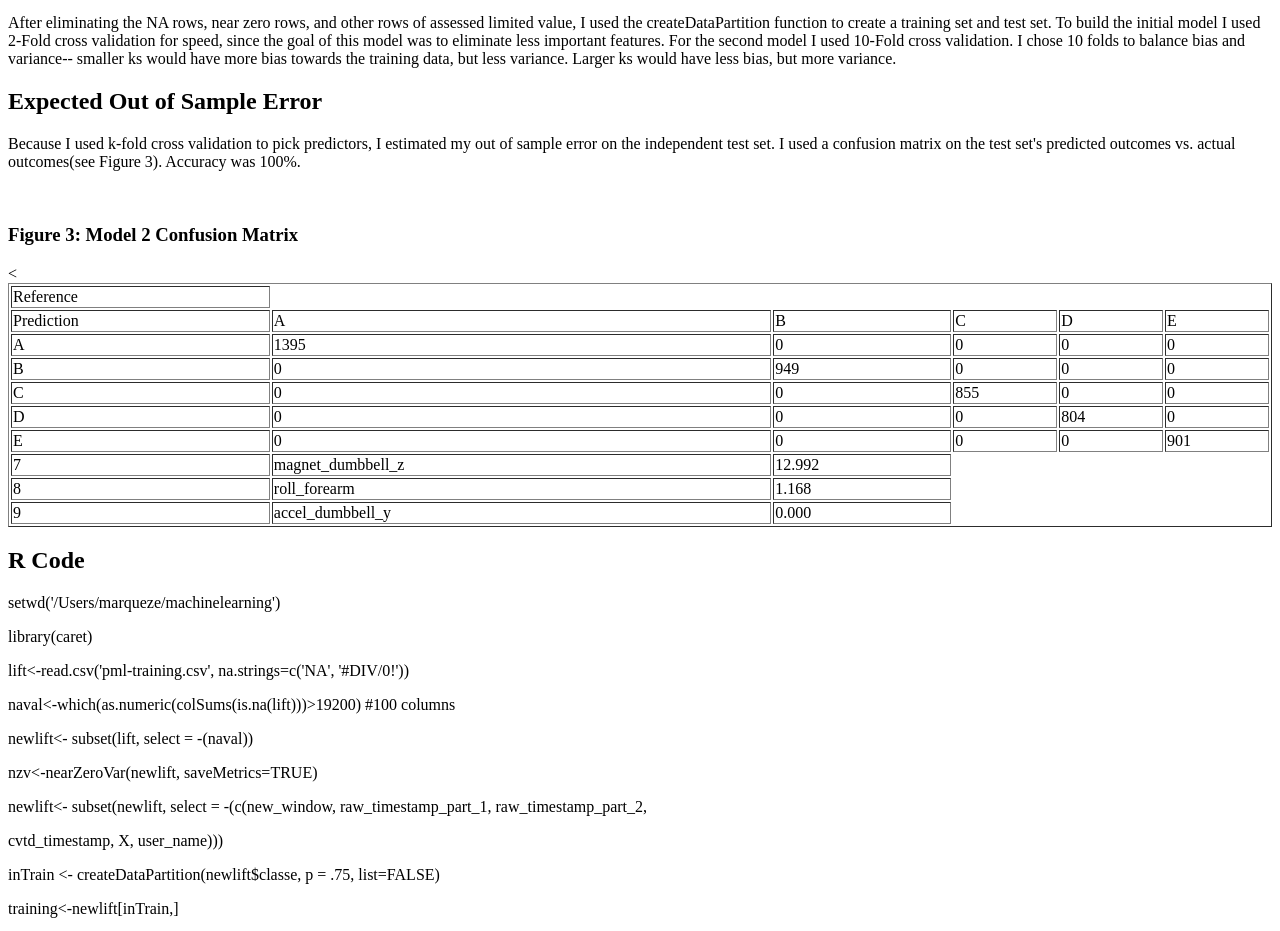
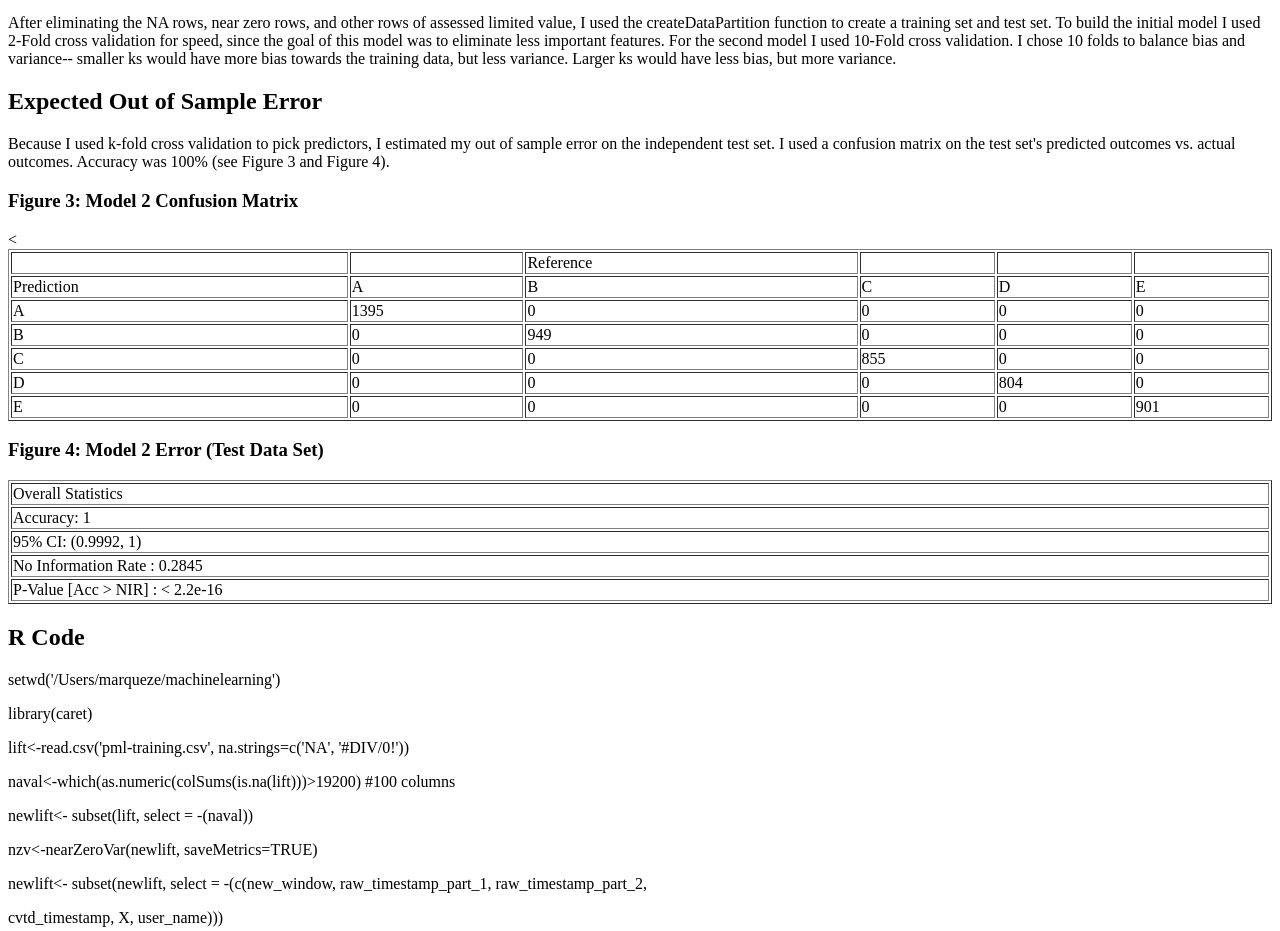
Before and after one commit to SierraAlpha/SierraAlpha.github.io, a plain HTML site: page index.html in a window 1280 px wide. Shown: the part 1220-2151 px from the top of the page. Drawn offline with Linux system fonts and the light colour scheme.

Commit message:
new tables

```diff
--- a/index.html
+++ b/index.html
@@ -151,12 +151,16 @@ applied the variable importance function and found that there was a drop off in
 <h2>Cross-Validation</h2>
 <p>After eliminating the NA rows, near zero rows, and other rows of assessed limited value, I used the createDataPartition function to create a training set and test set.  To build the initial model I used 2-Fold cross validation for speed, since the goal of this model was to eliminate less important features.  For the second model I used 10-Fold cross validation. I chose 10 folds to balance bias and variance-- smaller ks would have more bias towards the training data, but less variance.  Larger ks would have less bias, but more variance.</p>
 <h2>Expected Out of Sample Error</h2>
-<p>Because I used k-fold cross validation to pick predictors, I estimated my out of sample error on the independent test set.  I used a confusion matrix on the test set's predicted outcomes vs. actual outcomes(see Figure 3).  Accuracy was 100%.</p>
-</br>
+<p>Because I used k-fold cross validation to pick predictors, I estimated my out of sample error on the independent test set.  I used a confusion matrix on the test set's predicted outcomes vs. actual outcomes.  Accuracy was 100% (see Figure 3 and Figure 4).</p>
 <h3>Figure 3: Model 2 Confusion Matrix</h3>
 <table border="1" style="width:100%">
  <tr>
-   <td>Reference</td>
+ <td></td>
+ <td></td>
+ <td>Reference</td>
+ <td></td>
+ <td></td>
+ <td></td>
  </tr>
  <tr>
    <td>Prediction</td>
@@ -206,20 +210,23 @@ applied the variable importance function and found that there was a drop off in
    <td>0</td>
    <td>901</td>
  </tr>
+</table>
+<h3>Figure 4: Model 2 Error (Test Data Set)</h3>
+<table border="1" style="width:100%">
  <tr>
-   <td>7</td>
-   <td>magnet_dumbbell_z</td>
-   <td>12.992</td>
+ <td>Overall Statistics</td>
  </tr>
  <tr>
-   <td>8</td>
-   <td>roll_forearm</td>
-   <td>1.168</td>
+   <td>Accuracy: 1</td>
  </tr>
  <tr>
-   <td>9</td>
-   <td>accel_dumbbell_y</td>
-   <td>0.000</td>
+   <td>95% CI: (0.9992, 1)</td>
+ </tr>
+ <tr>
+   <td>No Information Rate : 0.2845</td>
+ </tr>
+ <tr>
+   <td>P-Value [Acc > NIR] : < 2.2e-16 </td>
  </tr>
 </table>
 <h2>R Code</h2>
```
